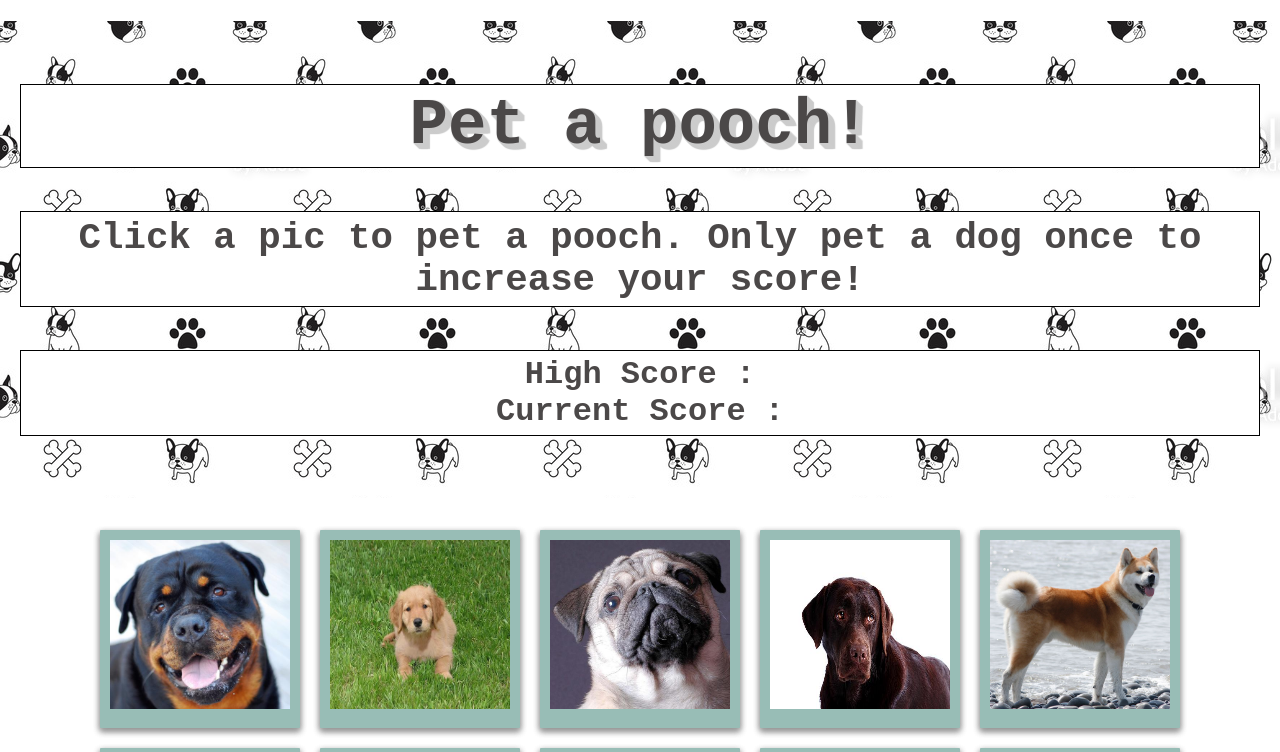
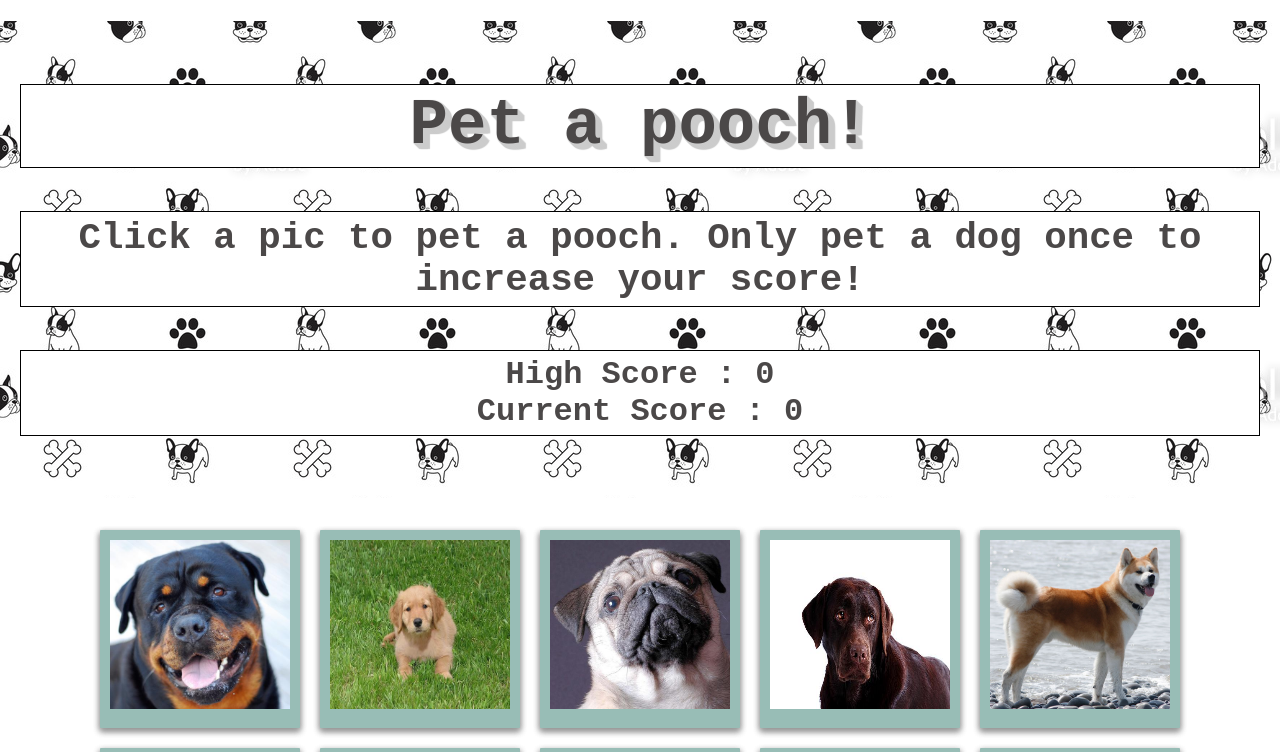
Before and after one commit to michlmyers/clicky, a React (Create React App) app: page / in a window 1280 px wide. Shown: the top 752 px of the page. Built offline with nearby package versions, Linux system fonts and the light colour scheme; the HTML template or start-up script is replaced by a standard one.

Commit message:
click shuffle working

```diff
--- a/src/App.js
+++ b/src/App.js
@@ -5,14 +5,33 @@ import DogCard from './components/DogCard';
 import Wrapper from './components/Wrapper';
 import Title from './components/Title';
 
+let highScore = 0;
+let currentScore = 0;
+
 class App extends Component {
 
   constructor(props) {
     super(props);
+
     this.state = {
-      dogs
+      dogs,
+      highScore,
+      currentScore
     };
   }
+
+  dogClick = id => {
+
+    const dogs = this.state.dogs;
+    const dogClick = dogs.filter(dog => dog.id === id);
+
+    console.log('click worked and current score is' + currentScore);
+    console.log('and highscore is' + highScore);
+    dogs.sort(function(a, b){return 0.5 - Math.random()});
+    this.setState({ dogs });
+
+  }
+
 
   render() {
     return (
@@ -21,15 +40,17 @@ class App extends Component {
         <Title><h1>Pet a pooch!</h1>
         <h3>Click a pic to pet a pooch. Only pet a dog
           once to increase your score!</h3>
-          <h4>High Score :
+          <h4>High Score : {this.state.highScore}
           <br />
-          Current Score :</h4>
+          Current Score : {this.state.currentScore}
+          </h4>
         </Title>
         {this.state.dogs.map(dog => (
         <DogCard
         image={dog.image}
         id={dog.id}
-        wasClicked={dog.wasClicked}
+        key={dog.id}
+        dogClick={this.dogClick}
         />
         ))}
         </main>
--- a/src/components/DogCard/DogCard.js
+++ b/src/components/DogCard/DogCard.js
@@ -2,27 +2,36 @@ import React from 'react';
 import PropTypes from 'prop-types';
 import './DogCard.css';
 
+{/*}
 class DogCard extends React.Component {
     render() {
-        {/* need to set up a click event handler for wasClicked set to id*/}
         const { id, image, wasClicked } = this.props
         return (
-            <div className="card">
+            <div onClick={() => props.dogClick(props.id) } className="card">
             <div className="img-container">
-            <img alt={id} src={image} />
-           {/* } <id={id} />
-            <wasClicked={wasClicked} /> */}
+            <img alt={props.id} src={props.image} />
+            <id {...id} />
+            <wasClicked {...wasClicked} />
             </div>
             </div>
         );
     }
-}
+} */}
 
+const DogCard = props => (
+    <div onClick={() => props.dogClick(props.id) } className="card">
+    <div className="img-container">
+    <img alt={props.id} src={props.image} />
+    </div>
+    </div>
+);
 
+{/*
 DogCard.propTypes = {
-    id: PropTypes.string,
+    id: PropTypes.number,
     image: PropTypes.string,
     wasClicked: PropTypes.bool
 }
+*/}
 
 export default DogCard;
```
